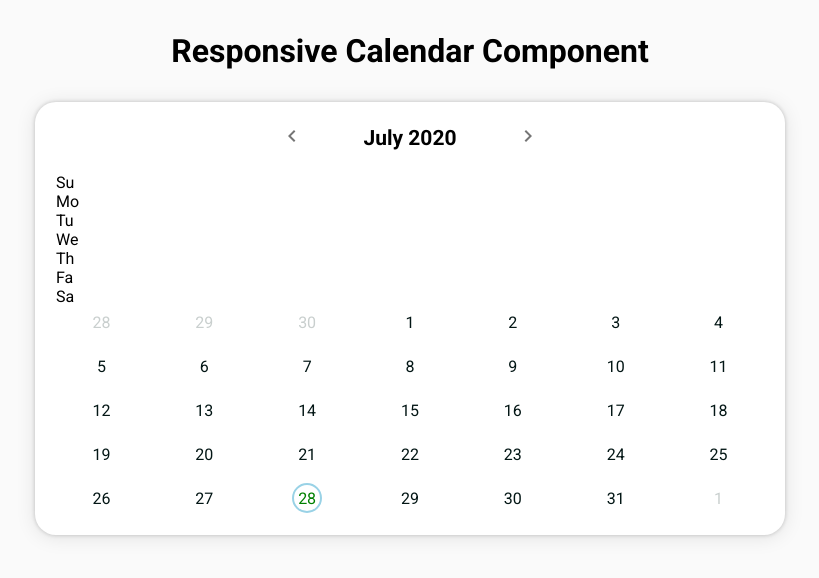
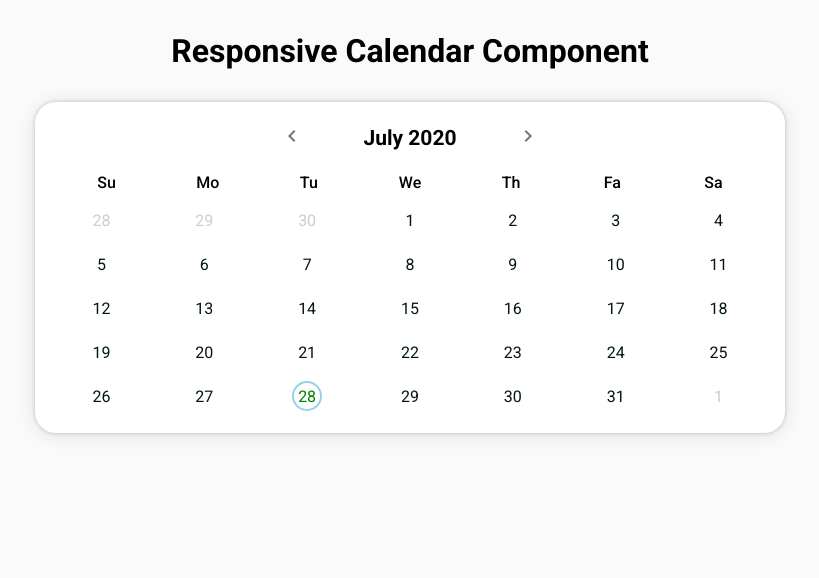
Before and after one commit to hariadiarief/active-personal-react-tanggalan, a React (Create React App) app: page / in a window 1280 px wide. Shown: the top 578 px of the page, without its empty margins (230-1049 px from the left). Built offline with nearby package versions, Linux system fonts and the light colour scheme.

Commit message:
styling week

```diff
--- a/src/Styles/components/_calendar.scss
+++ b/src/Styles/components/_calendar.scss
@@ -22,6 +22,14 @@
         display: flex;
         align-items: center;
     }
+}
+
+.calendar-weeks {
+    display: grid;
+    grid-template-columns: repeat(auto-fill, minmax(calc(14.28% - 12px), 1fr));
+    text-align: center;
+    font-weight: 500;
+    margin-bottom: 12px;
 }
 
 .calendar-dates {
```
